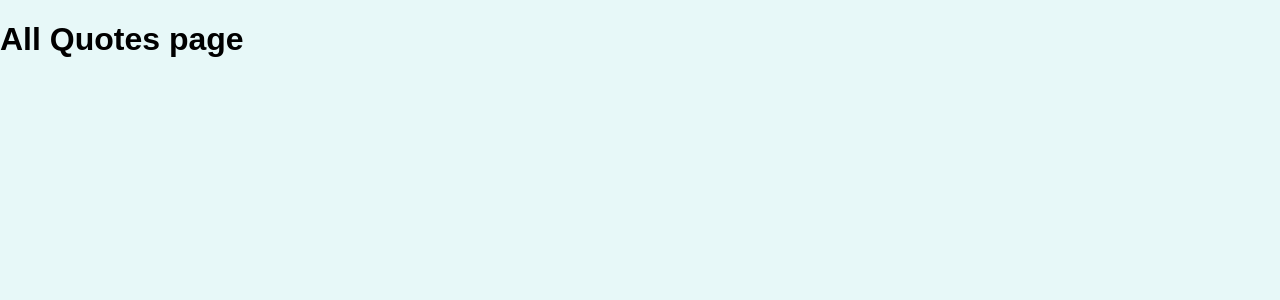
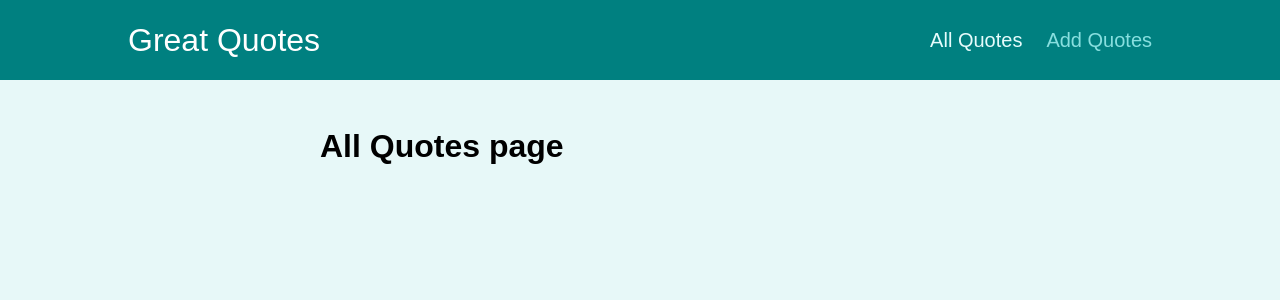
Before and after one commit to beattris/muli-page-spa, a React (Create React App) app: page /quotes in a window 1280 px wide. Shown: the top 300 px of the page. Built offline with nearby package versions, Linux system fonts and the light colour scheme.

Commit message:
added navigations and used props.children to make it the wrapper for the routes

```diff
--- a/src/App.js
+++ b/src/App.js
@@ -1,12 +1,13 @@
 import { Route, Switch, Redirect } from "react-router-dom";
 
+import Layout from "./components/layout/Layout";
 import AllQuotes from "./pages/AllQuotes";
 import NewQuote from "./pages/NewQuote";
 import QuoteDetail from "./pages/QuoteDetail";
 
 function App() {
   return (
-    <div>
+    <Layout>
       <Switch>
         <Route path="/" exact>
           <Redirect to="/quotes" />
@@ -21,7 +22,7 @@
           <NewQuote />
         </Route>
       </Switch>
-    </div>
+    </Layout>
   );
 }
 
--- /dev/null
+++ b/src/components/layout/Layout.js
@@ -0,0 +1,15 @@
+import { Fragment } from "react";
+
+import classes from "./Layout.module.css";
+import MainNavigation from "./MainNavigation";
+
+const Layout = (props) => {
+  return (
+    <Fragment>
+      <MainNavigation />
+      <main className={classes.main}>{props.children}</main>
+    </Fragment>
+  );
+};
+
+export default Layout;
--- /dev/null
+++ b/src/components/layout/MainNavigation.js
@@ -0,0 +1,21 @@
+import { NavLink } from "react-router-dom";
+
+import classes from "./MainNavigation.module.css";
+
+const MainNavigation = () => {
+  return (
+    <header className={classes.header}>
+      <div className={classes.logo}>Great Quotes</div>
+      <nav className={classes.nav}>
+        <ul>
+          <li>
+            <NavLink to='/quotes' activeClassName={classes.active}>All Quotes</NavLink>
+          </li>
+          <li><NavLink to='/new-quote' activeClassName={classes.active}>Add Quotes</NavLink> </li>
+        </ul>
+      </nav>
+    </header>
+  );
+};
+
+export default MainNavigation;
```
